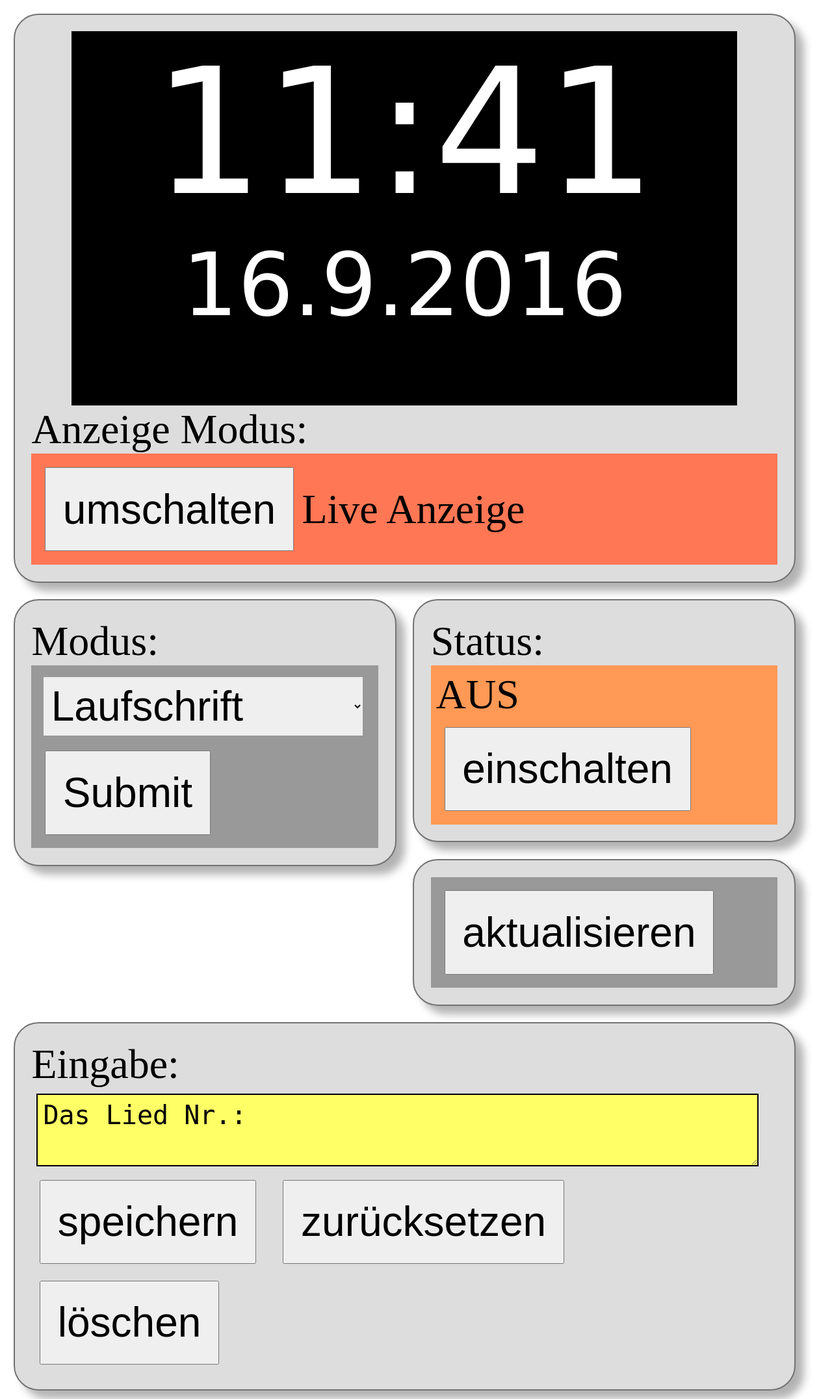
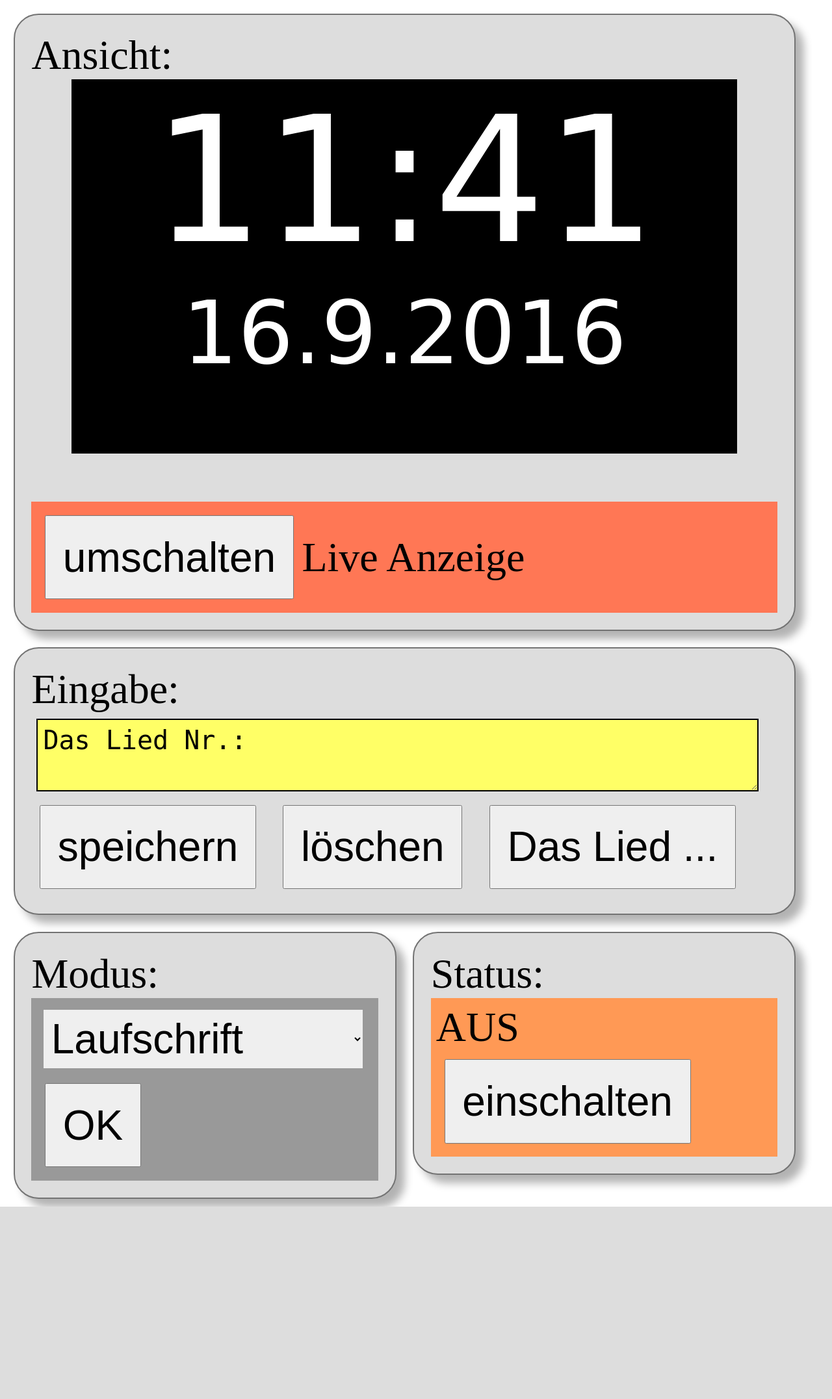
Before and after one commit to mehlbox/DieUhr, a PHP site: page / in a window 1280 px wide. Shown: the whole page at 65% size. After the commit the page ends 1857 px from the top, so only its background shows below. Run offline with PHP 8.4, Linux system fonts and the light colour scheme.

Commit message:
reset author

```diff
--- a/data/wedding.txt
+++ b/data/wedding.txt
@@ -1 +1 @@
-Anita & Benjamin
+Das Lied Nr.:
--- a/index.php
+++ b/index.php
@@ -110,7 +110,7 @@ textarea {
 <body onload="startClock(true)">
 <form method="post" >
 <?php if (file_get_contents($mode) != 'wedding') { ?>
-	<div class="boxw">
+	<div class="boxw">Ansicht:
 		<div id="clock">
 		<span class="the_clock">
 			<span class='cl_hours'></span><span class='cl_minutes'></span>
@@ -129,7 +129,7 @@ if (!file_get_contents($status) && !file_get_contents($preview)) {
 }
 ?>
 		</div>
-		Anzeige Modus:
+		</br>
 <?php
 if (file_get_contents($preview)) {
         echo '
@@ -138,11 +138,26 @@ if (file_get_contents($preview)) {
         echo '
 		<div style="background-color: #FF7755; border: 0; padding: 1vmin;"><input type="submit" name="preview_on"  value="umschalten" />Live Anzeige</div>';
 } ?>
-
-
-
 	</div>
 <?php } ?>
+
+<?php if (file_get_contents($mode) != 'wedding') { ?>
+	<div class="boxw">Eingabe:
+			<textarea name="message"><?php echo $formtext; ?></textarea>
+			<input type="submit" name="save"  value="speichern" />
+			<input type="submit" name="del"   value="löschen" />
+			<input type="submit" name="reset" value="Das Lied ..." />
+	</div>
+<?php } else { ?>
+	<div class="boxw">Ansicht nicht verfügbar.
+	</div>
+	<div class="boxw">Namen Brautpaar:
+			<textarea name="message"><?php echo $formtext; ?></textarea>
+			<input type="submit" name="save"  value="speichern" />
+			<input type="submit" name="del"   value="löschen" />
+	</div>
+<?php } ?>
+
 	<div class="box">Modus:
 		<div style="background-color: #999999; border: 0; padding: 1vmin;">
 			<select name="mode" style="font-size: 5vw; border: 0; padding: 1vmin; margin: 2%; width: 95%;">
@@ -151,7 +166,7 @@ if (file_get_contents($preview)) {
 				<option value="wedding"        <?php if (file_get_contents($mode) == 'wedding')        echo 'selected="selected"'; ?> >Hochzeit</option>
 				<!--<option value="largetextblock" <?php if (file_get_contents($mode) == 'largetextblock') echo 'selected="selected"'; ?> >Text + keine Uhr</option>-->
 			</select>
-			<input type="submit" />
+			<input type="submit" value="OK" />
 		</div>
 	</div>
 	<div class="box">Status:
@@ -166,25 +181,6 @@ if (file_get_contents($status)) {
 		<input type="submit" name="status_on"  value="einschalten" /></div>';
 } ?>
 	</div>
-	<div class="box">
-		<div style="background-color: #999999; border: 0; padding: 1vmin;">
-		<input type="submit" value="aktualisieren" />
-		</div>
-	</div>
-<?php if (file_get_contents($mode) != 'wedding') { ?>
-	<div class="boxw">Eingabe:
-			<textarea name="message"><?php echo $formtext; ?></textarea>
-			<input type="submit" name="save"  value="speichern" />
-			<input type="submit" name="reset" value="zurücksetzen" />
-			<input type="submit" name="del"   value="löschen" />
-	</div>
-<?php } else { ?>
-	<div class="boxw">Namen Brautpaar:
-			<textarea name="message"><?php echo $formtext; ?></textarea>
-			<input type="submit" name="save"  value="speichern" />
-			<input type="submit" name="del"   value="löschen" />
-	</div>
-<?php } ?>
 </form>
 </body>
 </html>
```
Also changed, not shown: 1 other file.
